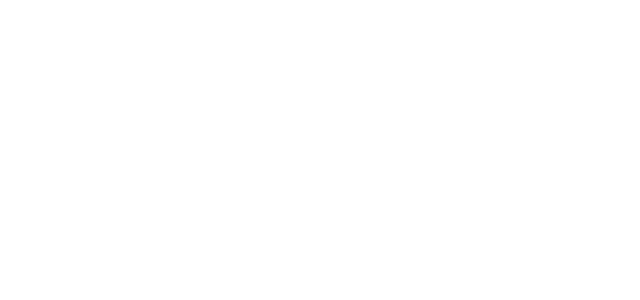
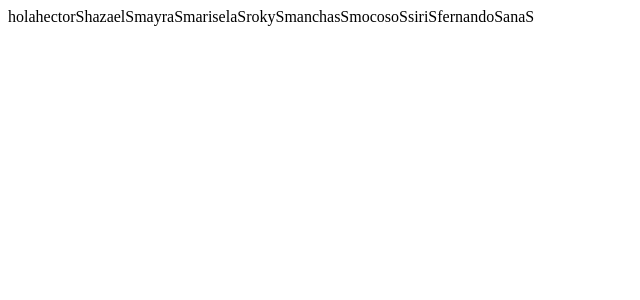
Before and after one commit to Hetor25/fundamentos, a React (Vite) app in the folder React-ejercicios/: page / in a window 1280 px wide. Shown: the top 300 px of the page, without its empty margins (0-640 px from the left). Built offline with nearby package versions, Linux system fonts and the light colour scheme.

Commit message:
Primer ejecicio

```diff
--- a/React-ejercicios/src/App.jsx
+++ b/React-ejercicios/src/App.jsx
@@ -1,9 +1,11 @@
+import Ejercicio01 from "./components/Ejercicio01"
 
 
 function App() {
 
   return (
     <>
+    <Ejercicio01 />
     </>
   )
 }
--- a/React-ejercicios/src/components/Ejercicio01.jsx
+++ b/React-ejercicios/src/components/Ejercicio01.jsx
@@ -2,16 +2,31 @@ import React from 'react'
 
 const Ejercicio01 = () => {
 
-    let nombres = ["hector", "hazael","mayra","marisela","roky", "manchas","mocoso","siri","fernando","ana"]
+    let nombres = ["hector", "hazael", "mayra", "marisela", "roky", "manchas", "mocoso", "siri", "fernando", "ana"]
+    //let confor = nombres.forEach(nombre => nombre)
+    //let conMap = nombres.map(nombre => nombre)
 
+    //console.log("for",confor)
+    //console.log("map",conMap)
 
 
 
 
     return (
         <div>
+            hola
+            {nombres.map(nombre => (
 
+                nombre + "S"
+            )
+
+
+                // console.log(nombre)
+
+
+            )}
         </div>
+
     )
 }
 
```
